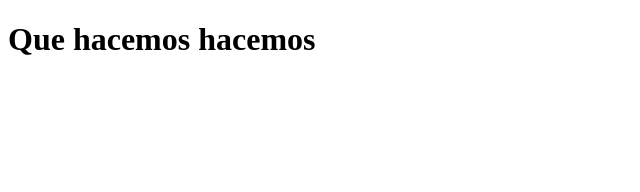
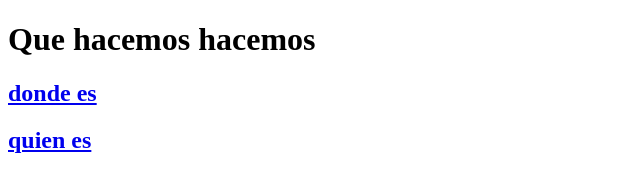
Before and after one commit to tianfanshan/25node.js, a website: page 1.2.Ejercicio/indexQue.html in a window 1280 px wide. Shown: the whole page, without its empty margins (0-640 px from the left). Drawn offline with Linux system fonts and the light colour scheme.

Commit message:
terminado

```diff
--- a/1.2.Ejercicio/indexQue.html
+++ b/1.2.Ejercicio/indexQue.html
@@ -8,5 +8,7 @@
 </head>
 <body>
     <h1>Que hacemos hacemos</h1>
+    <h2><a href="./indexDonde">donde es</a> </h2>
+    <h2><a href="./indexQuien">quien es</a></h2>
 </body>
 </html>
```
Also changed, not shown: 1.2.Ejercicio/indexDonde.html (+2 -0 lines).
